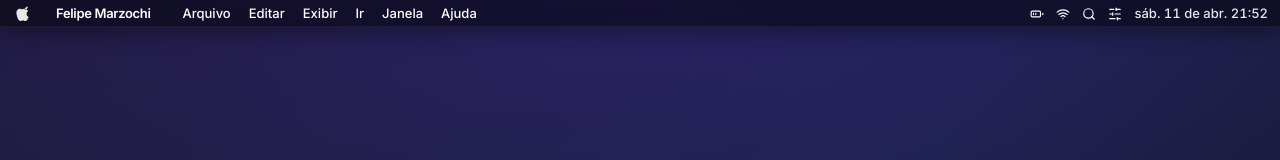
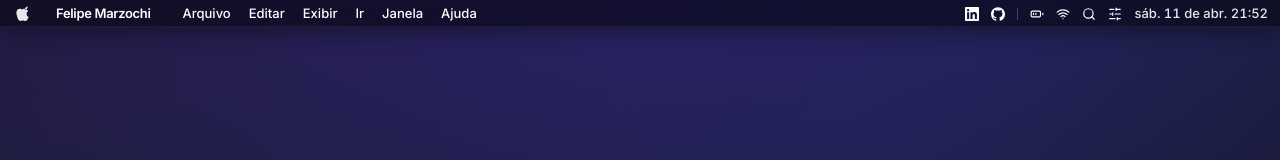
Before and after one commit to Fmarzochi/PortfolioFelipeMarzochi, a Next.js app: page / in a window 1280 px wide. Both pictures are taken after typing "Sample123" into the empty fields and a click on the button 746 px from the left and 596 px from the top of the page. Shown: the top 160 px of the page. Built offline with nearby package versions, Linux system fonts and the light colour scheme.

Commit message:
Fullscreen ocupa tela inteira com auto-hide de TopBar e Dock ao hover, e adiciono ícones LinkedIn e GitHub com links no TopBar.

```diff
--- a/src/components/os/AppWindow.tsx
+++ b/src/components/os/AppWindow.tsx
@@ -31,14 +31,14 @@
         x: isFullScreen ? 0 : x,
         y: isFullScreen ? 0 : y,
         width: isFullScreen ? '100vw' : 850,
-        height: isFullScreen ? 'calc(100vh - 28px - 72px)' : 550,
+        height: isFullScreen ? '100vh' : 550,
       }}
       transition={{ type: 'spring', damping: 26, stiffness: 290 }}
       onPointerDown={() => focusApp(id)}
       style={{ zIndex }}
       className={`absolute flex flex-col overflow-hidden liquid-glass-window
         max-md:!fixed max-md:!inset-0 max-md:!w-screen max-md:!h-[100dvh] max-md:![transform:none] max-md:!rounded-none max-md:!top-0 max-md:!left-0
-        ${isFullScreen ? 'top-7 left-0 !rounded-none' : 'rounded-[14px]'}
+        ${isFullScreen ? 'top-0 left-0 !rounded-none' : 'rounded-[14px]'}
       `}
     >
       {/* Specular highlight at the top edge of the window */}
--- a/src/components/os/Desktop.tsx
+++ b/src/components/os/Desktop.tsx
@@ -11,7 +11,7 @@
 
   return (
     <div
-      className="absolute inset-0 z-10 overflow-hidden pt-7 pb-[80px] transition-all duration-700"
+      className="absolute inset-0 z-10 overflow-hidden transition-all duration-700"
       style={{ backgroundImage: wallpaperStyle }}
     >
       {/* Aurora depth overlays — layered on top of the wallpaper gradient */}
--- a/src/components/os/MacDock.tsx
+++ b/src/components/os/MacDock.tsx
@@ -35,16 +35,18 @@
 };
 
 const DOCK_ITEMS: DockItem[] = [
-  { id: 'finder',   title: 'Arquivos',  icon: Folder,        gradient: 'from-sky-400 to-blue-600'                   },
-  { id: 'safari',   title: 'Portfólio', icon: Compass,       gradient: 'from-blue-400 to-cyan-500'                  },
-  { id: 'skills',   title: 'Skills',    icon: TerminalSquare, gradient: 'from-slate-500 to-slate-700'               },
-  { id: 'messages', title: 'Contato',   icon: WhatsAppIcon,  gradient: 'from-[#25D366] via-[#1ebe5d] to-[#128C7E]' },
-  { id: 'photos',   title: 'Galeria',   icon: ImageIcon,     gradient: 'from-pink-400 to-violet-600'                },
-  { id: 'settings', title: 'Ajustes',   icon: Settings,      gradient: 'from-gray-400 to-gray-600'                  },
+  { id: 'finder',   title: 'Arquivos',  icon: Folder,         gradient: 'from-sky-400 to-blue-600'                   },
+  { id: 'safari',   title: 'Portfólio', icon: Compass,        gradient: 'from-blue-400 to-cyan-500'                  },
+  { id: 'skills',   title: 'Skills',    icon: TerminalSquare, gradient: 'from-slate-500 to-slate-700'                },
+  { id: 'messages', title: 'Contato',   icon: WhatsAppIcon,   gradient: 'from-[#25D366] via-[#1ebe5d] to-[#128C7E]' },
+  { id: 'photos',   title: 'Galeria',   icon: ImageIcon,      gradient: 'from-pink-400 to-violet-600'                },
+  { id: 'settings', title: 'Ajustes',   icon: Settings,       gradient: 'from-gray-400 to-gray-600'                  },
 ];
 
 export const MacDock = () => {
   const { openApp, closeApp, windows } = useWindowManager();
+
+  const anyFullScreen = windows.some((w) => w.isOpen && !w.isMinimized && w.isFullScreen);
 
   const isRunning = (id: string) =>
     windows.some((w) => w.id === id && w.isOpen && !w.isMinimized);
@@ -59,7 +61,14 @@
   };
 
   return (
-    <div className="absolute bottom-4 left-1/2 z-50 -translate-x-1/2">
+    /* Wrapper: always occupies bottom strip as hover trigger.
+       When fullscreen, dock slides down out of view, re-appears on hover. */
+    <div className="group/dock absolute bottom-0 left-0 right-0 z-[200] flex justify-center items-end h-[100px]">
+      <div
+        className={`transition-transform duration-300 ease-in-out pb-4
+          ${anyFullScreen ? 'translate-y-full group-hover/dock:translate-y-0' : 'translate-y-0'}
+        `}
+      >
         <div className="liquid-glass-dock relative flex items-end gap-2 px-4 pt-3 pb-2.5 rounded-[22px] select-none">
 
           {/* Specular line at the very top edge of the dock */}
@@ -99,5 +108,6 @@
           ))}
         </div>
       </div>
+    </div>
   );
 };
--- a/src/components/os/TopBar.tsx
+++ b/src/components/os/TopBar.tsx
@@ -3,6 +3,7 @@
 import { useState, useEffect } from 'react';
 import { Wifi, BatteryMedium, Search, SlidersHorizontal } from 'lucide-react';
 import { ControlCenter } from './ControlCenter';
+import { useWindowManager } from '../../store/useWindowManager';
 
 const AppleLogo = () => (
   <svg
@@ -16,11 +17,26 @@
   </svg>
 );
 
+const LinkedInIcon = () => (
+  <svg viewBox="0 0 24 24" fill="currentColor" className="w-3.5 h-3.5">
+    <path d="M20.447 20.452h-3.554v-5.569c0-1.328-.027-3.037-1.852-3.037-1.853 0-2.136 1.445-2.136 2.939v5.667H9.351V9h3.414v1.561h.046c.477-.9 1.637-1.85 3.37-1.85 3.601 0 4.267 2.37 4.267 5.455v6.286zM5.337 7.433c-1.144 0-2.063-.926-2.063-2.065 0-1.138.92-2.063 2.063-2.063 1.14 0 2.064.925 2.064 2.063 0 1.139-.925 2.065-2.064 2.065zm1.782 13.019H3.555V9h3.564v11.452zM22.225 0H1.771C.792 0 0 .774 0 1.729v20.542C0 23.227.792 24 1.771 24h20.451C23.2 24 24 23.227 24 22.271V1.729C24 .774 23.2 0 22.222 0h.003z" />
+  </svg>
+);
+
+const GitHubIcon = () => (
+  <svg viewBox="0 0 24 24" fill="currentColor" className="w-3.5 h-3.5">
+    <path d="M12 .297c-6.63 0-12 5.373-12 12 0 5.303 3.438 9.8 8.205 11.385.6.113.82-.258.82-.577 0-.285-.01-1.04-.015-2.04-3.338.724-4.042-1.61-4.042-1.61C4.422 18.07 3.633 17.7 3.633 17.7c-1.087-.744.084-.729.084-.729 1.205.084 1.838 1.236 1.838 1.236 1.07 1.835 2.809 1.305 3.495.998.108-.776.417-1.305.76-1.605-2.665-.3-5.466-1.332-5.466-5.93 0-1.31.465-2.38 1.235-3.22-.135-.303-.54-1.523.105-3.176 0 0 1.005-.322 3.3 1.23.96-.267 1.98-.399 3-.405 1.02.006 2.04.138 3 .405 2.28-1.552 3.285-1.23 3.285-1.23.645 1.653.24 2.873.12 3.176.765.84 1.23 1.91 1.23 3.22 0 4.61-2.805 5.625-5.475 5.92.42.36.81 1.096.81 2.22 0 1.606-.015 2.896-.015 3.286 0 .315.21.69.825.57C20.565 22.092 24 17.592 24 12.297c0-6.627-5.373-12-12-12" />
+  </svg>
+);
+
 const MENU_ITEMS = ['Arquivo', 'Editar', 'Exibir', 'Ir', 'Janela', 'Ajuda'] as const;
 
 export const TopBar = () => {
   const [time, setTime] = useState<Date | null>(null);
   const [isControlCenterOpen, setIsControlCenterOpen] = useState(false);
+  const { windows } = useWindowManager();
+
+  const anyFullScreen = windows.some((w) => w.isOpen && !w.isMinimized && w.isFullScreen);
 
   useEffect(() => {
     setTime(new Date());
@@ -38,9 +54,16 @@
     }).replace(/,/g, '');
 
   return (
-    <div className="relative z-50 flex h-7 w-full items-center justify-between px-3 text-[13px] font-medium text-white/88 liquid-glass-menubar select-none">
-
-      {/* ── Left: Apple Logo + App Name + Menus ───────────────────────────── */}
+    /* Wrapper: always occupies the top strip (28px). When fullscreen, the inner
+       bar slides up out of view but the wrapper stays as an invisible hover trigger. */
+    <div className="group/topbar absolute top-0 left-0 right-0 z-[200] h-7">
+      <div
+        className={`relative z-50 flex h-7 w-full items-center justify-between px-3 text-[13px] font-medium text-white/88 liquid-glass-menubar select-none
+          transition-transform duration-300 ease-in-out
+          ${anyFullScreen ? '-translate-y-full group-hover/topbar:translate-y-0' : 'translate-y-0'}
+        `}
+      >
+        {/* ── Left: Apple Logo + App Name + Menus ─────────────────────────── */}
         <div className="flex items-center gap-4">
           <button className="flex items-center justify-center w-5 h-full transition-opacity hover:opacity-70 cursor-pointer">
             <AppleLogo />
@@ -62,8 +85,33 @@
           </div>
         </div>
 
-      {/* ── Right: Status Icons + Clock ────────────────────────────────────── */}
+        {/* ── Right: Social Links + Status Icons + Clock ───────────────────── */}
         <div className="flex items-center gap-3 text-white/78">
+
+          {/* LinkedIn */}
+          <a
+            href="https://www.linkedin.com/in/felipemarzochi/"
+            target="_blank"
+            rel="noopener noreferrer"
+            className="flex items-center justify-center transition-colors hover:text-[#0A66C2]"
+            title="LinkedIn"
+          >
+            <LinkedInIcon />
+          </a>
+
+          {/* GitHub */}
+          <a
+            href="https://github.com/Fmarzochi"
+            target="_blank"
+            rel="noopener noreferrer"
+            className="flex items-center justify-center transition-colors hover:text-white"
+            title="GitHub"
+          >
+            <GitHubIcon />
+          </a>
+
+          <div className="h-3 w-px bg-white/20" />
+
           <BatteryMedium size={14} className="cursor-pointer hover:text-white transition-colors" />
           <Wifi size={14} className="cursor-pointer hover:text-white transition-colors" />
           <Search size={14} className="cursor-pointer hover:text-white transition-colors" />
@@ -81,8 +129,9 @@
           </span>
         </div>
 
-      {/* ── Control Center ─────────────────────────────────────────────────── */}
+        {/* ── Control Center ───────────────────────────────────────────────── */}
         <ControlCenter isOpen={isControlCenterOpen} />
+      </div>
     </div>
   );
 };
```
Lines whose indentation alone changed are shown as unchanged.
